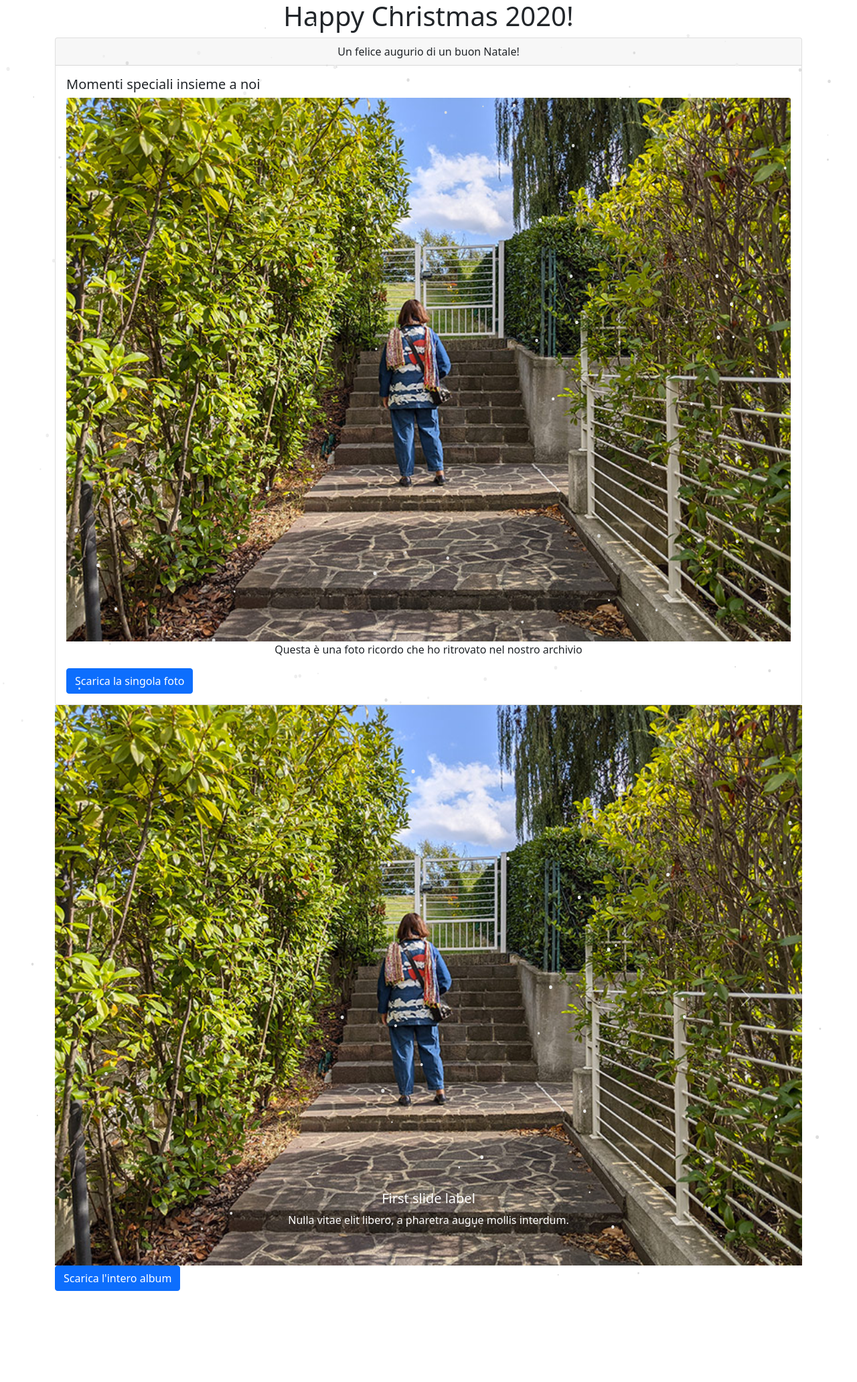
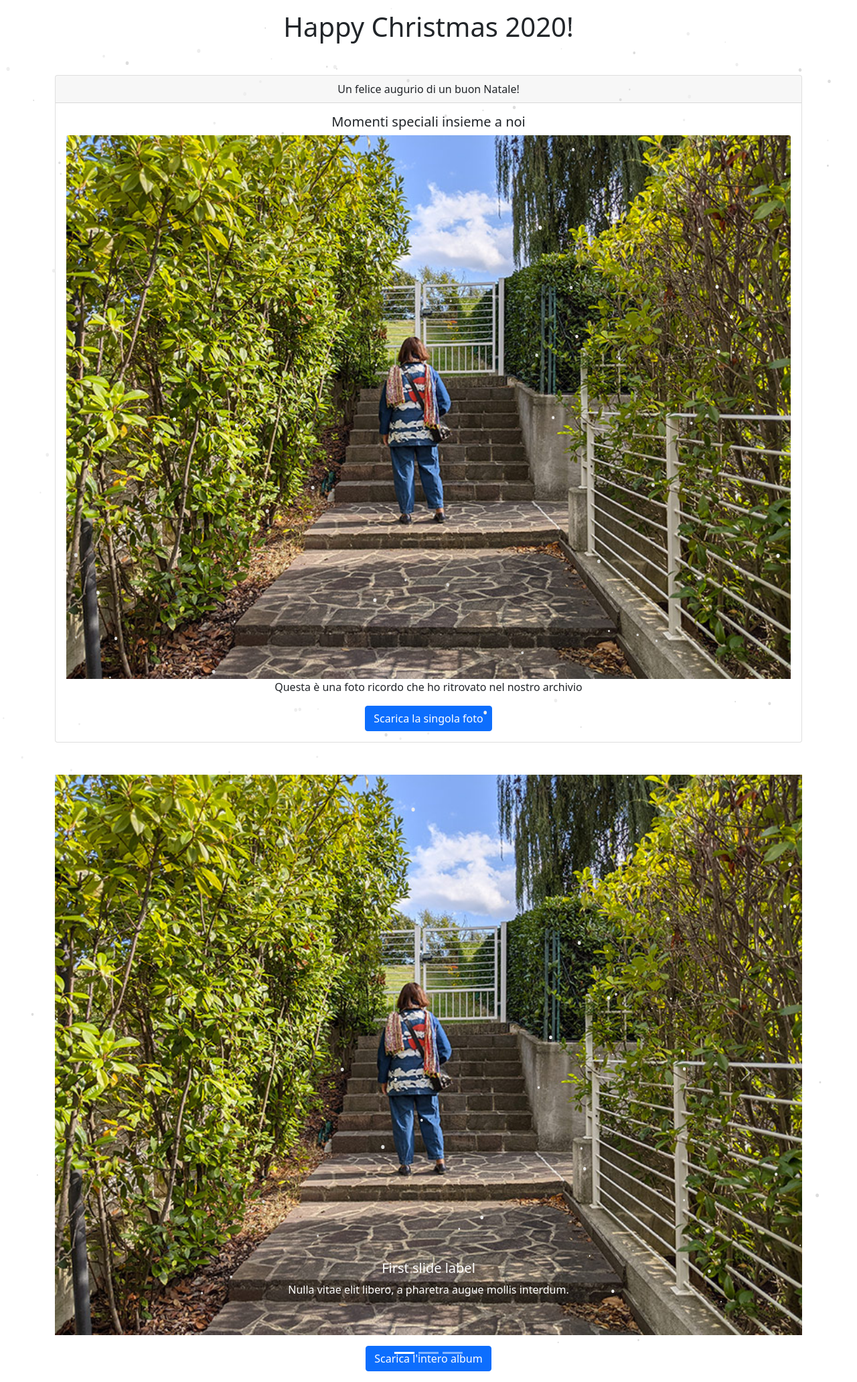
Before and after one commit to guidobuldrighini/guidobuldrighini.github.io, a Jekyll site: the page christmas2020/guido/index.html, which Jekyll copies as it is, in a window 1280 px wide. Shown: the whole page at 67% size. Built offline with Jekyll 4.4.1, drawn with Linux system fonts in a browser that asks for light colours; before the commit the page ends 1928 px from its top, so only the background shows below that.

Commit message:
aggiornati margini e bottoni centrati

```diff
--- a/christmas2020/guido/index.html
+++ b/christmas2020/guido/index.html
@@ -12,19 +12,19 @@
   </head>
   <body>
     <div class="container">
-      <h1 class="text-center">Happy Christmas 2020!</h1>
-      <div class="card">
+      <h1 class="text-center mt-3">Happy Christmas 2020!</h1>
+      <div class="card my-5">
         <div class="card-header text-center">
           Un felice augurio di un buon Natale!
         </div>
         <div class="card-body">
-          <h5 class="card-title">Momenti speciali insieme a noi</h5>
+          <h5 class="card-title text-center">Momenti speciali insieme a noi</h5>
           <img src="01.jpg" class="card-img-top" alt="foto ricordo con noi">
           <p class="card-text text-center">Questa è una foto ricordo che ho ritrovato nel nostro archivio</p>
-          <a href="#" class="btn btn-primary text-center">Scarica la singola foto</a>
+          <div class="text-center"><a href="#" class="btn btn-primary">Scarica la singola foto</a></div>
         </div>
       </div>
-      <div id="carouselExampleCaptions" class="carousel slide" data-bs-ride="carousel" data-bs-touch="true" data-bs-keyboard="true">
+      <div id="carouselExampleCaptions" class="carousel slide mb-3" data-bs-ride="carousel" data-bs-touch="true" data-bs-keyboard="true">
         <ol class="carousel-indicators">
           <li data-bs-target="#carouselExampleCaptions" data-bs-slide-to="0" class="active"></li>
           <li data-bs-target="#carouselExampleCaptions" data-bs-slide-to="1"></li>
@@ -61,7 +61,7 @@
           <span class="carousel-control-next-icon" aria-hidden="true"></span>
           <span class="visually-hidden">Next</span>
         </a>
-        <a href="#" class="btn btn-primary text-center">Scarica l'intero album</a>
+        <div class="text-center mt-3"><a href="#" class="btn btn-primary">Scarica l'intero album</a></div>
       </div>
     </div>
     <!-- Optional JavaScript; choose one of the two! -->
```
